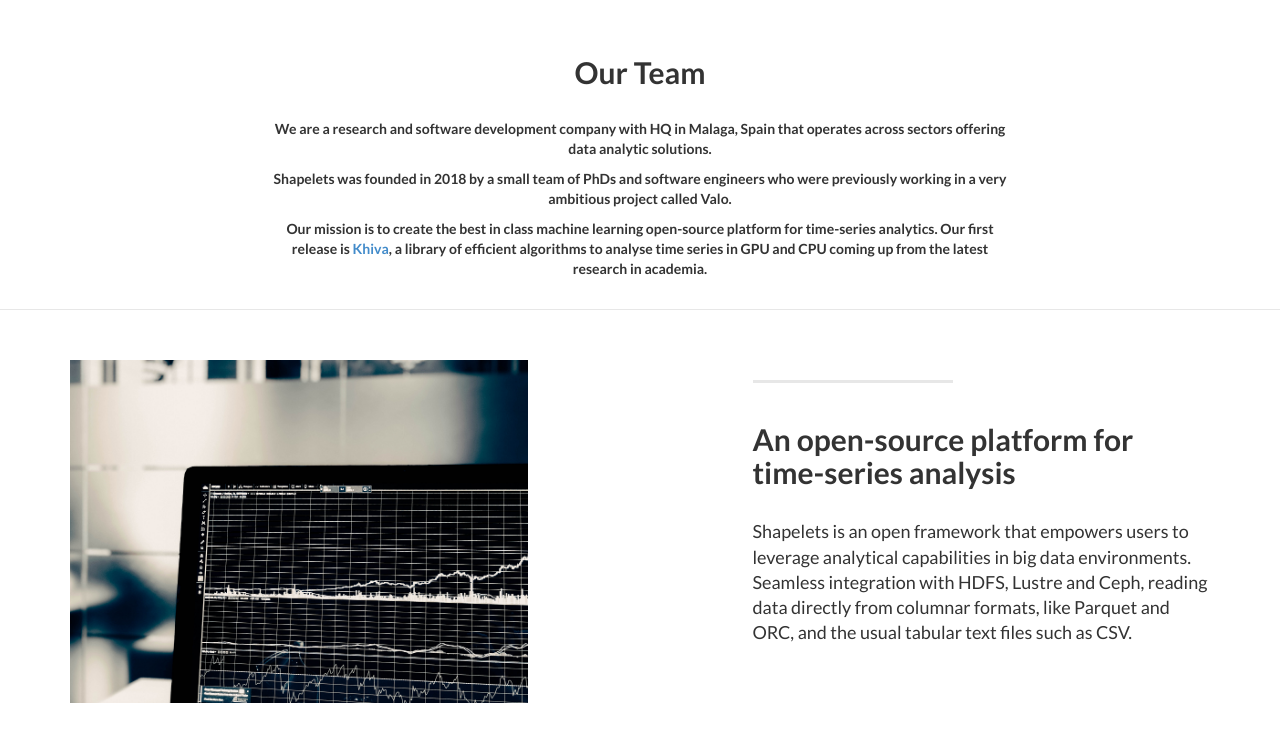
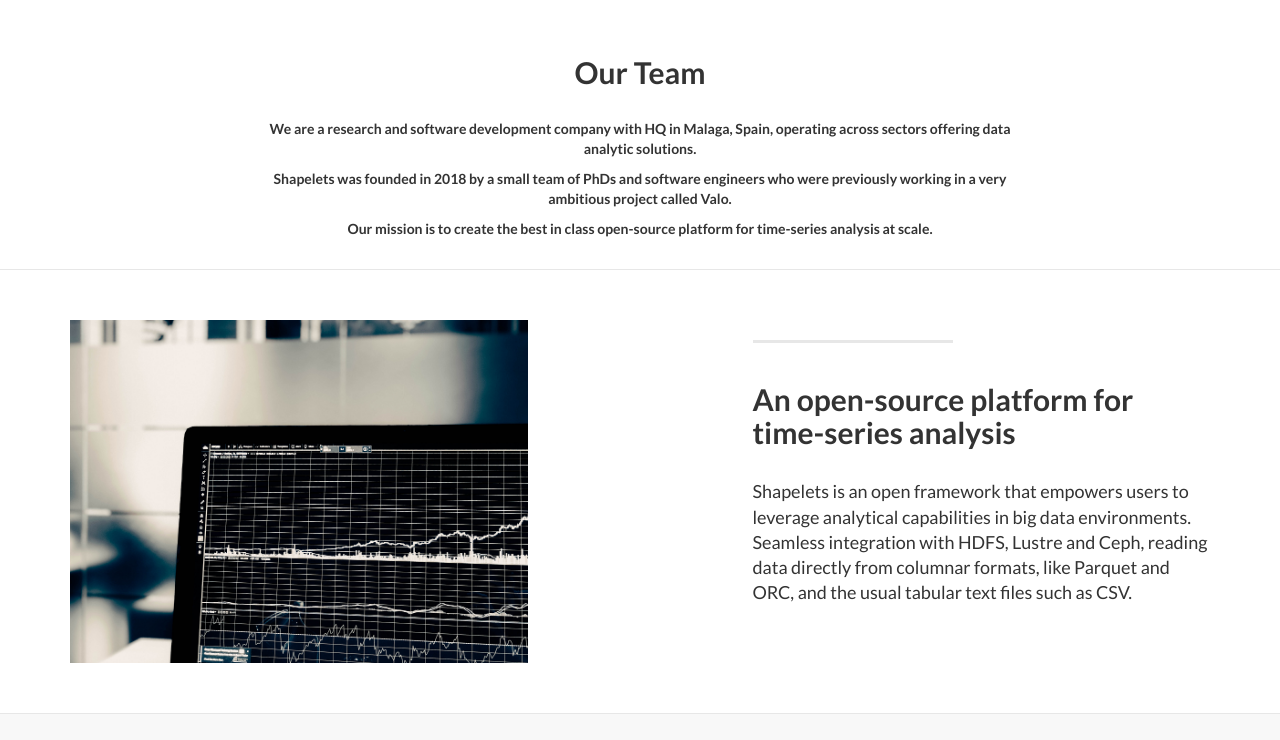
Before and after one commit to shapelets/shapelets.github.io, a Jekyll site: the page built from index.html, in a window 1280 px wide and 900 px high, scrolled down 641 px, cut to the strip 140-880 px from the top of the window. Built offline with Jekyll 4.4.1, drawn with Linux system fonts in a browser that asks for light colours.

Commit message:
Commit Team part

```diff
--- a/_includes/about.html
+++ b/_includes/about.html
@@ -5,9 +5,9 @@
               <br/><br/>
               <h2>Our Team</h2>
               <br/>
-                <p>We are a research and software development company with HQ in Malaga, Spain that operates across sectors offering data analytic solutions.</p>
+                <p>We are a research and software development company with HQ in Malaga, Spain, operating across sectors offering data analytic solutions.</p>
                 <p>Shapelets was founded in 2018 by a small team of PhDs and software engineers who were previously working in a very ambitious project called Valo.</p>
-                <p> Our mission is to create the best in class machine learning open-source platform for time-series analytics. Our first release is <a href="https://github.com/shapelets/khiva">Khiva</a>, a library of efficient algorithms to analyse time series in GPU and CPU coming up from the latest research in academia.</p>
+                <p>Our mission is to create the best in class open-source platform for time-series analysis at scale.</p>
                 <br/>
               </div>
         </div>
```
